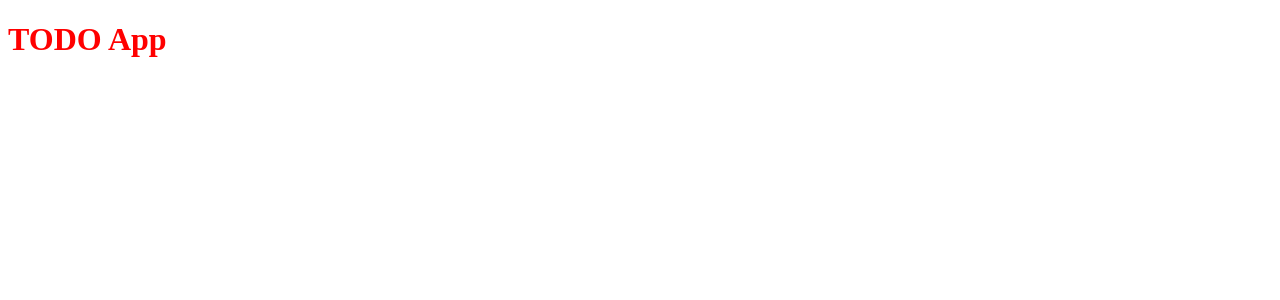
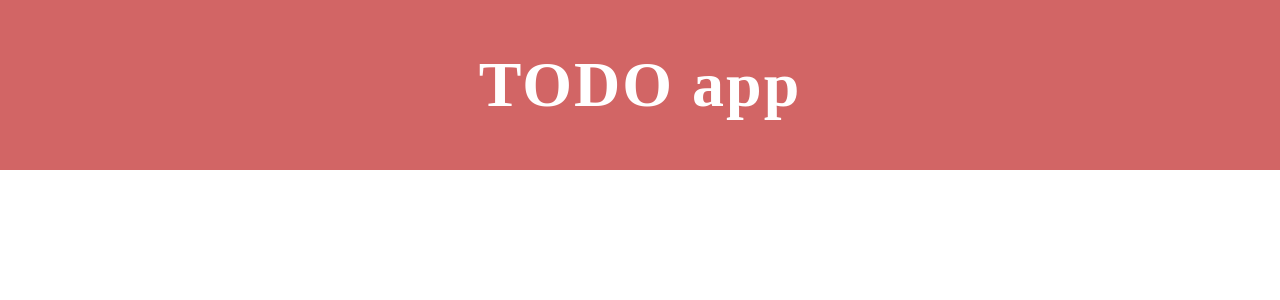
Before and after one commit to tylerfann/TODO-app, a React app: page / in a window 1280 px wide. Shown: the top 300 px of the page. Built offline with nearby package versions, Linux system fonts and the light colour scheme.

Commit message:
created header component

```diff
--- a/src/components/App.css
+++ b/src/components/App.css
@@ -1,3 +1,4 @@
-.color {
-  color: red;
+* {
+  margin: 0;
+  padding: 0;
 }
--- a/src/components/App.js
+++ b/src/components/App.js
@@ -1,12 +1,10 @@
 import React, { Component } from 'react';
-import "./App.css";
-
+import Header from './Header/Header';
+import './App.css';
 export default class App extends Component {
   render() {
     return (
-      <div>
-        <h1 className='color'>TODO App</h1>
-      </div>
+      <Header />
     );
   }
 }
--- /dev/null
+++ b/src/components/Header/Header.css
@@ -0,0 +1,12 @@
+.header-background {
+  background-color: rgb(210, 101, 101);
+}
+
+.header-text {
+  font: 800 Arial, Helvetica, sans-serif;
+  font-size: 4rem;
+  padding: 3rem;
+  text-align: center;
+  color: white;
+  letter-spacing: 2px;
+}
--- /dev/null
+++ b/src/components/Header/Header.js
@@ -0,0 +1,10 @@
+import React from 'react';
+import './Header.css';
+
+export default function Header() {
+  return (
+    <header className="header-background">
+      <h1 className="header-text">TODO app</h1>
+    </header>
+  );
+}
```
